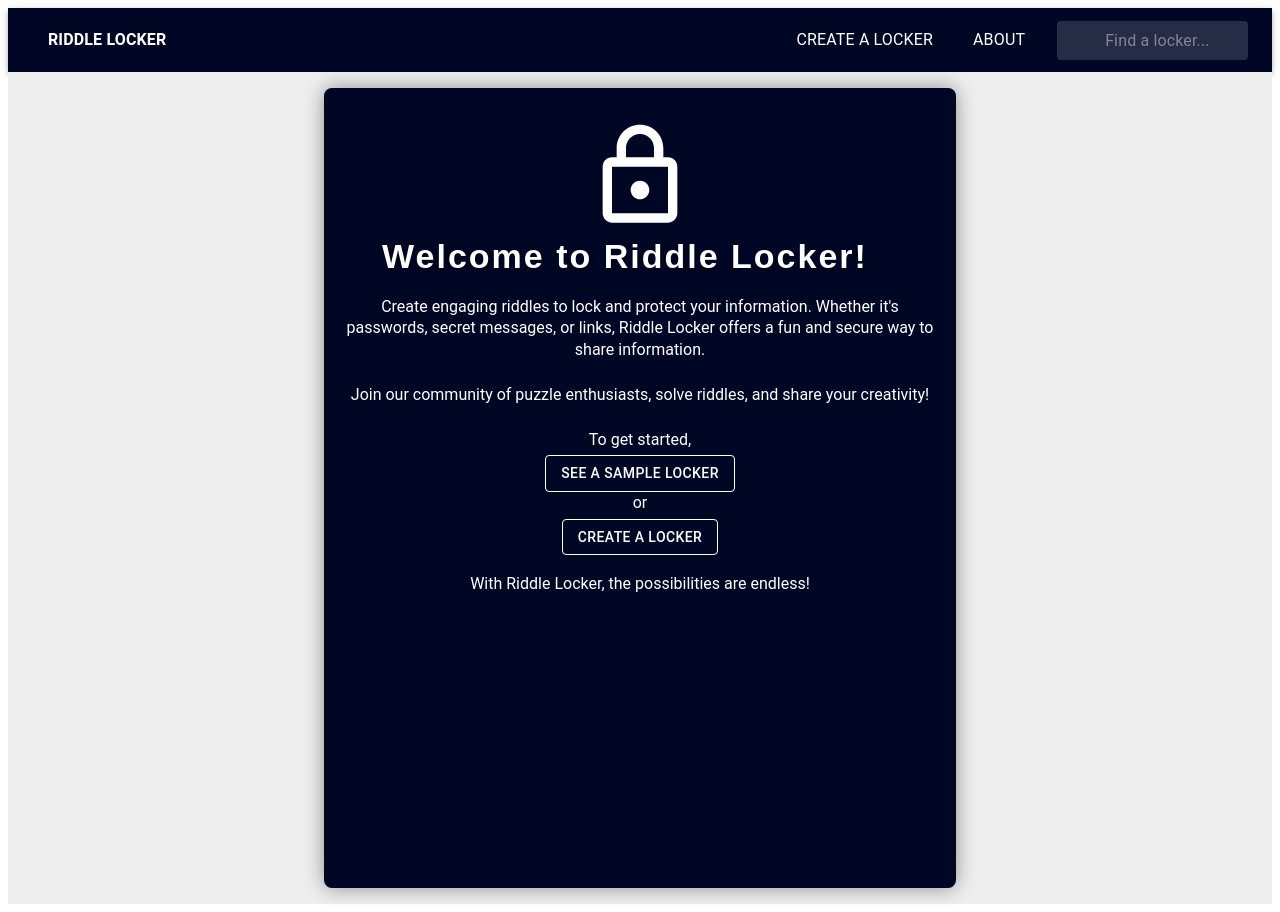
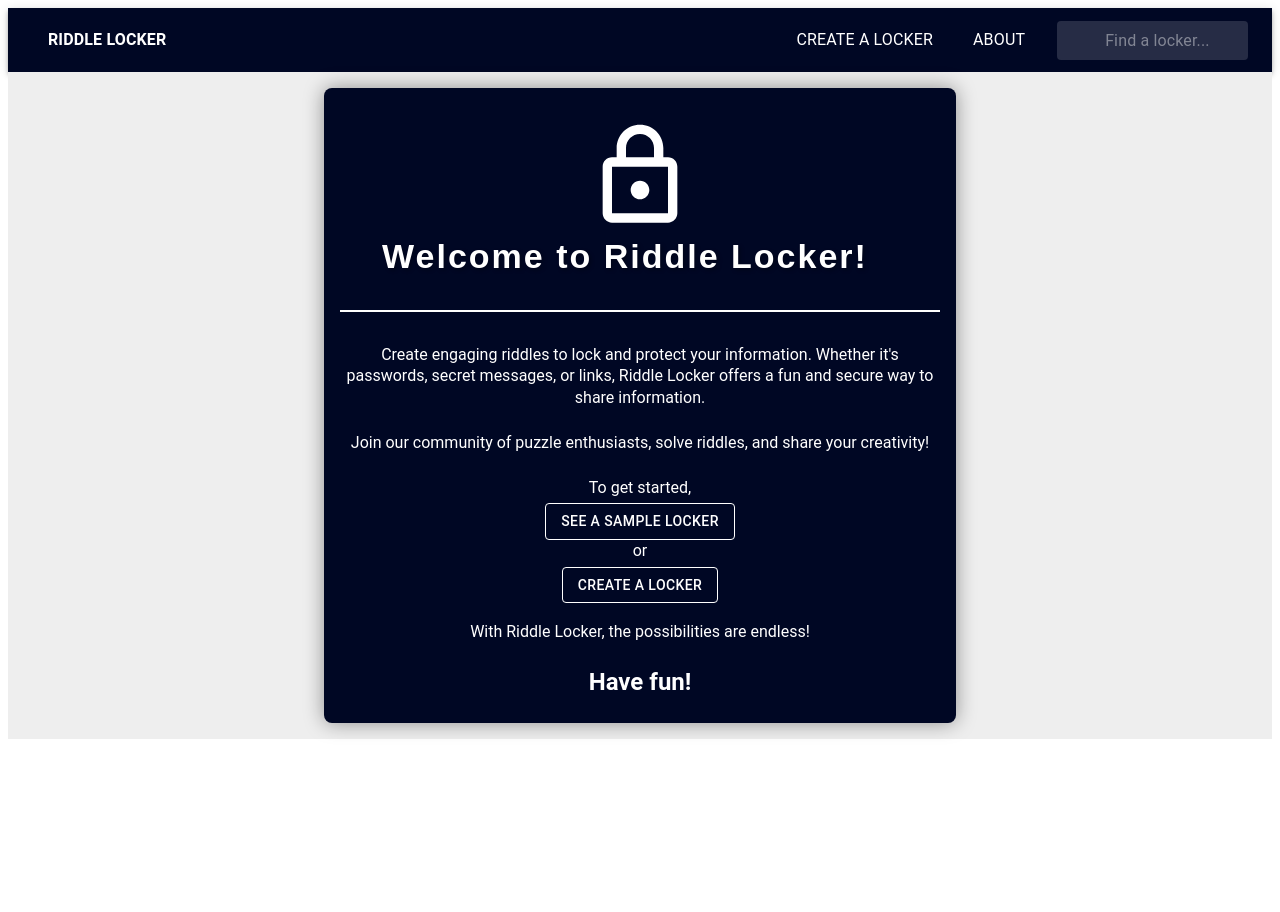
Before and after one commit to ConnorGoodman/RiddleLocker, a React (Create React App) app: page / in a window 1280 px wide. After the commit the page ends 800 px from the top, so only its background shows below. Built offline with nearby package versions, Linux system fonts and the light colour scheme.

Commit message:
Improved view riddle styling

```diff
--- a/src/components/Home2.js
+++ b/src/components/Home2.js
@@ -1,7 +1,7 @@
 import { Typography, useTheme, Button} from '@mui/material';
 import { styled } from '@mui/system';
 import logo from '../images/lock_white_24dp.svg';
-import {PageContainer, SectionContainer, ImageContainer} from '../styles/LockerStyles';
+import {PageContainer, SectionContainer, ImageContainer, LineDivider} from '../styles/LockerStyles';
 
 const Image = styled('img')({
   width: '7rem',
@@ -20,7 +20,7 @@ function Home2() {
             <Typography variant="h4" component="h1" style={{ fontFamily: 'Avenir, sans-serif', fontWeight: 'bold', color: theme.palette.locker.text, textShadow: '2px 2px 4px rgba(0, 0, 0, 0.3)', letterSpacing: '2px', maxWidth: 'min(600px, 95%)' }}>
                 Welcome to Riddle Locker!
             </Typography>
-            <br/>
+            <LineDivider></LineDivider>
             <Typography variant="h5"  fontSize='1rem' component="h2" gutterBottom style={{ color: theme.palette.locker.text }}>
                 Create engaging riddles to lock and protect your information. Whether it's passwords,
                 secret messages, or links, Riddle Locker offers a fun and secure way
@@ -50,6 +50,10 @@ function Home2() {
             <Typography variant="h5" fontSize='1rem' component="h2" gutterBottom style={{ color: theme.palette.locker.text }}>
                 With Riddle Locker, the possibilities are endless!
             </Typography>
+            <br/>
+            <Typography variant="h5" fontSize='1.5rem' component="h2" gutterBottom style={{ color: theme.palette.locker.text, fontWeight:'bold' }}>
+                Have fun!
+            </Typography>
         </SectionContainer>
     </PageContainer>
   );
--- a/src/components/ViewRiddle.js
+++ b/src/components/ViewRiddle.js
@@ -99,12 +99,13 @@ const ViewRiddle = () => {
       <SectionContainer>
         {data && (
           <div>
-            <Typography variant="h4" component="h1" style={{ fontFamily: 'Avenir, sans-serif', fontWeight: 'bold', color: theme.palette.locker.text, textShadow: '2px 2px 4px rgba(0, 0, 0, 0.3)', letterSpacing: '2px', maxWidth: 'min(600px, 95%)' }}>
+            <br/>
+            <Typography variant="h4" fontSize='1.5rem' component="h1" style={{ fontFamily: 'Avenir, sans-serif', fontWeight: 'bold', color: theme.palette.locker.text, textShadow: '2px 2px 4px rgba(0, 0, 0, 0.3)', letterSpacing: '2px', maxWidth: 'min(600px, 95%)', whiteSpace: 'initial' }}>
               {locker.toUpperCase()}
             </Typography>
             <LineDivider />
-            <Typography variant="h5" fontSize='1rem' component="h2" gutterBottom style={{ color: theme.palette.locker.text }}>
-              The Riddle Is:
+            <Typography variant="h5" fontSize='1rem' component="h2" gutterBottom style={{ color: theme.palette.locker.text, fontWeight:'bold' }}>
+              Answer this riddle:
             </Typography>
             <Typography variant="h5" fontSize='1rem' component="h2" gutterBottom style={{ color: theme.palette.locker.text }}>
               {data.Riddle}
@@ -124,17 +125,18 @@ const ViewRiddle = () => {
 
             {!showSecret && (
               <FormControl>
-                <Button onClick={handleSubmit} style={{color:theme.palette.locker.text}}>Submit</Button>
+                <Button onClick={handleSubmit} variant='outlined' color='light_text' margin='1rem' style={{borderColor:'white'}}>Submit</Button>
               </FormControl>
             )}
 
-            {!showSecret && (
-              <div>
-                <ImageContainer>
-                  <Image src={closedlock} alt="locked padlock" />
-                </ImageContainer>
-              </div>
-            )}
+            <div>
+              <ImageContainer>
+                {showSecret ?
+                (<Image src={openlock} alt="locked padlock" />) :
+                (<Image src={closedlock} alt="locked padlock" />)}
+              </ImageContainer>
+            </div>
+
 
             {showIncorrect && (
               <Typography variant="h6" component="div" color="error">Incorrect! Try again!</Typography>
@@ -142,19 +144,11 @@ const ViewRiddle = () => {
 
             {showSecret && (
               <div>
-                <ImageContainer>
-                  <Image src={openlock} alt="unlocked padlock" />
-                </ImageContainer>
-              </div>
-            )}
-
-            {showSecret && (
-              <div>
-                <Typography variant="h5" component="h2" gutterBottom style={{ color: theme.palette.locker.text }}>
-                  Correct! Unveiling the secret:
+                <Typography fontSize='1.5rem' variant="h5" component="h2" gutterBottom style={{ color: theme.palette.locker.text, fontWeight:'bold' }}>
+                  Correct! Let's see what was inside this locker:
                 </Typography>
                 <br />
-                <Typography variant="h6" component="div" style={{ color: theme.palette.locker.text }}>
+                <Typography fontSize='1rem' variant="h6" component="div" style={{ color: theme.palette.locker.text, borderBlockColor: theme.palette.locker.text  }}>
                   {secret}
                 </Typography>
               </div>
--- a/src/styles/LockerStyles.js
+++ b/src/styles/LockerStyles.js
@@ -8,7 +8,7 @@ export const PageContainer = styled('div')(({ theme }) => ({
     padding: '1rem',
     paddingRight: '.5rem',
     paddingLeft: '.5rem',
-    minHeight: '100vh',
+    //minHeight: '100vh',
   }));
 
   export const SectionContainer = styled('div')(({ theme }) => ({
@@ -17,7 +17,8 @@ export const PageContainer = styled('div')(({ theme }) => ({
     padding: '1rem',
     textAlign: 'center',
     boxShadow: '0px 0px 20px rgba(0, 0, 0, 0.4)',
-    maxWidth: 'min(600px, 95%)',
+    width: 'min(600px, 95%)',
+
   }));
 
   export const ImageContainer = styled('div')({
@@ -25,7 +26,7 @@ export const PageContainer = styled('div')(({ theme }) => ({
   });
 
   export const LineDivider = styled('hr')(({ theme }) => ({
-    border: 0,
-    borderTop: `1px solid ${theme.palette.text.main}`,
+    border: `1px solid ${theme.palette.locker.text}`,
     margin: '2rem 0',
+
   }));
```
